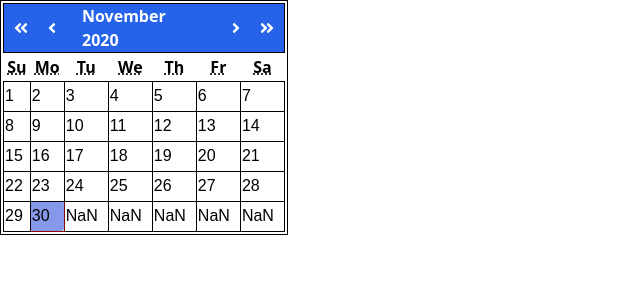
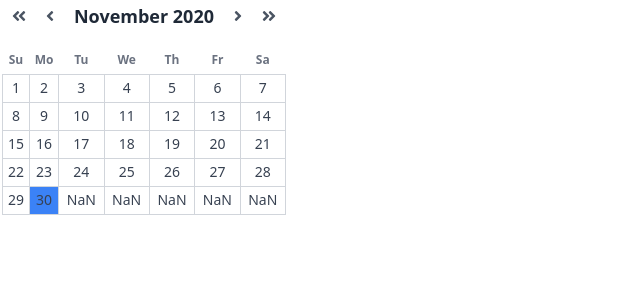
Before and after one commit to SouravInsights/calendar-ui, a React (Create React App) app: page / in a window 1280 px wide. Shown: the top 300 px of the page, without its empty margins (0-640 px from the left). Built offline with nearby package versions, Linux system fonts and the light colour scheme; the HTML template or start-up script is replaced by a standard one.

Commit message:
Styles modifications

```diff
--- a/src/App.css
+++ /dev/null
@@ -1,15 +0,0 @@
-.cell {
-  border: 1px solid black;
-  border-radius: 3px;
-  height: 30px;
-  font-family: arial, helvetica, sans-serif;
-  font-size: 16px;
-}
-.cell:hover {
-  background-color: #8698e9;
-  border-color: #800;
-}
-.cell.active {
-  background-color: #8698e9;
-  border-color: #800;
-}
--- a/src/App.js
+++ b/src/App.js
@@ -1,4 +1,3 @@
-import "./App.css";
 import React, { useState } from "react";
 import { format } from "date-fns";
 import "./styles/main.css";
--- a/src/components/Calendar/Calendar.js
+++ b/src/components/Calendar/Calendar.js
@@ -138,7 +138,7 @@ const Calendar = ({ date, handleSelectDate, closeCalendar }) => {
   };
 
   return (
-    <div className="flex flex-col border-black border-solid border p-0.5 w-72">
+    <div className="flex flex-col p-0.5 w-72">
       <CalendarControls
         setPrevYear={setDatePreviousYear}
         setPrevMonth={setDatePreviousMonth}
@@ -151,7 +151,7 @@ const Calendar = ({ date, handleSelectDate, closeCalendar }) => {
         date={selectedDate}
       />
       <table
-        className="table-auto"
+        className="table-auto mt-4"
         id="grid"
         tabIndex="0"
         onKeyDown={handleCalendarKeyPress}
@@ -160,40 +160,54 @@ const Calendar = ({ date, handleSelectDate, closeCalendar }) => {
       >
         <thead>
           <tr role="row">
-            <th className="h-7" role="columnheader" aria-label="Sunday">
-              <abbr className="border-none" title="Sunday">
-                Su
-              </abbr>
+            <th
+              className="h-7 text-xs text-gray-500"
+              role="columnheader"
+              aria-label="Sunday"
+            >
+              <abbr className="no-underline">Su</abbr>
             </th>
-            <th className="h-7" role="columnheader" aria-label="Monday">
-              <abbr className="border-none" title="Monday">
-                Mo
-              </abbr>
+            <th
+              className="h-7 text-xs text-gray-500"
+              role="columnheader"
+              aria-label="Monday"
+            >
+              <abbr className="no-underline">Mo</abbr>
             </th>
-            <th className="h-7" role="columnheader" aria-label="Tuesday">
-              <abbr className="border-none" title="Tuesday">
-                Tu
-              </abbr>
+            <th
+              className="h-7 text-xs text-gray-500"
+              role="columnheader"
+              aria-label="Tuesday"
+            >
+              <abbr className="no-underline">Tu</abbr>
             </th>
-            <th className="h-7" role="columnheader" aria-label="Wednesday">
-              <abbr className="border-none" title="Wednesday">
-                We
-              </abbr>
+            <th
+              className="h-7 text-xs text-gray-500"
+              role="columnheader"
+              aria-label="Wednesday"
+            >
+              <abbr className="no-underline">We</abbr>
             </th>
-            <th className="h-7" role="columnheader" aria-label="Thursday">
-              <abbr className="border-none" title="Thursday">
-                Th
-              </abbr>
+            <th
+              className="h-7 text-xs text-gray-500"
+              role="columnheader"
+              aria-label="Thursday"
+            >
+              <abbr className="no-underline">Th</abbr>
             </th>
-            <th className="h-7" role="columnheader" aria-label="Friday">
-              <abbr className="border-none" title="Friday">
-                Fr
-              </abbr>
+            <th
+              className="h-7 text-xs  text-gray-500"
+              role="columnheader"
+              aria-label="Friday"
+            >
+              <abbr className="no-underline">Fr</abbr>
             </th>
-            <th className="h-7" role="columnheader" aria-label="Saturday">
-              <abbr className="border-none" title="Saturday">
-                Sa
-              </abbr>
+            <th
+              className="h-7 text-xs  text-gray-500"
+              role="columnheader"
+              aria-label="Saturday"
+            >
+              <abbr className="no-underline">Sa</abbr>
             </th>
           </tr>
         </thead>
@@ -231,7 +245,9 @@ const WeekDay = ({ day, date, onClick }) => {
         evaluates to be active based on the isEqual condition.
         Cells will only be active either when they are hovered or clicked.
      */
-      className={`cell${isEqual(date, day) ? " active" : ""}`}
+      className={`border text-center border-solid border-gray-300  h-7 text-sm text-gray-700 hover:text-white hover:bg-blue-500  ${
+        isEqual(date, day) ? "bg-blue-500 text-white" : ""
+      }`}
       onClick={onClick}
       role="gridcell"
       aria-selected={isEqual(date, day)}
--- a/src/components/Calendar/CalendarControls.js
+++ b/src/components/Calendar/CalendarControls.js
@@ -21,7 +21,7 @@ const CalendarControls = ({
   date,
 }) => {
   return (
-    <div className="flex flex-row justify-between text-base bg-blue-600 text-white border border-black border-solid">
+    <div className="flex flex-row justify-between">
       <div className="flex flex-row">
         <button
           className="px-2.5"
@@ -30,7 +30,7 @@ const CalendarControls = ({
           onKeyPress={prevYear}
           aria-label="Previous year"
         >
-          <FontAwesomeIcon icon={faAngleDoubleLeft} />
+          <FontAwesomeIcon className="text-gray-600" icon={faAngleDoubleLeft} />
         </button>
         <button
           className="px-2.5"
@@ -39,10 +39,10 @@ const CalendarControls = ({
           onKeyPress={prevMonth}
           aria-label="Previous month"
         >
-          <FontAwesomeIcon icon={faAngleLeft} />
+          <FontAwesomeIcon className="text-gray-600" icon={faAngleLeft} />
         </button>
       </div>
-      <div className="px-4" role="heading">
+      <div className="px-2 text-lg text-gray-800" role="heading">
         <b>{format(date, "MMMM yyyy")}</b>
       </div>
       <div className="flex flex-row">
@@ -53,7 +53,7 @@ const CalendarControls = ({
           onKeyPress={nextMonth}
           aria-label="Next year"
         >
-          <FontAwesomeIcon icon={faAngleRight} />
+          <FontAwesomeIcon className="text-gray-600" icon={faAngleRight} />
         </button>
         <button
           className="px-2.5"
@@ -62,7 +62,10 @@ const CalendarControls = ({
           onKeyPress={nextYear}
           aria-label="Next year"
         >
-          <FontAwesomeIcon icon={faAngleDoubleRight} />
+          <FontAwesomeIcon
+            className="text-gray-600"
+            icon={faAngleDoubleRight}
+          />
         </button>
       </div>
     </div>
```
Also changed, not shown: 1 other file (tests, documents, lock files or other folders).
